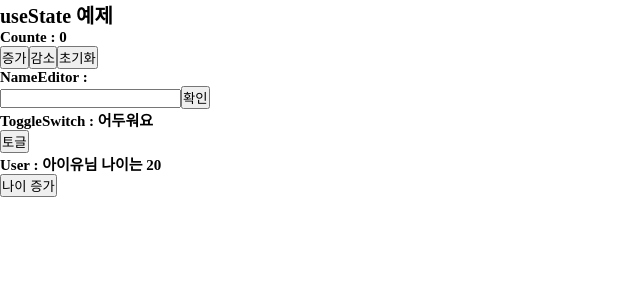
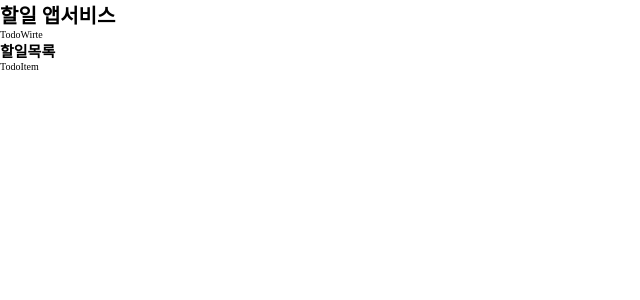
Before and after one commit to yachea/til_react_cra_ts, a React (Create React App) app: page / in a window 1280 px wide. Shown: the top 300 px of the page, without its empty margins (0-640 px from the left). Built offline with nearby package versions, Linux system fonts and the light colour scheme.

Commit message:
[docs] useState 의 이해

```diff
--- a/src/App.tsx
+++ b/src/App.tsx
@@ -1,16 +1,33 @@
-import Counter from './components/Counter';
-import NameEditor from './components/NameEditor';
-import ToggleSwitch from './components/ToggleSwitch';
-import User from './components/User';
+import { useState } from 'react';
+import TodoList from './components/todos/TodoList';
+import TodoWirte from './components/todos/TodoWirte';
+import { ITodoType, TodoType } from './types/todoType';
+
 
 function App(): JSX.Element {
+  // ts 자리
+
+  // 여기에 목록 데이터를 보광해야 함.
+  // {id: "", title: "", completed: false}
+  const [todos, setTodos] = useState<(TodoType | ITodoType)[]>([]);
+
+  // todos 를 업데이트 하는 함수
+  const handleTodoUpdate = (): void => {
+    // setTodos
+  };
+  // todo 목록에서 실행할 함수들
+  const onToggle = (): void => {};
+  const onDelte = (): void => {};
+  const onEdit = (): void => {};
+
+  // tsx 자리
   return (
     <div>
-      <h1>useState 예제</h1>
-      <Counter />
-      <NameEditor />
-      <ToggleSwitch />
-      <User />
+      <h1>할일 앱서비스</h1>
+      <div>
+        <TodoWirte setTodos={setTodos} handleTodoUpdate={handleTodoUpdate} />
+        <TodoList todos={todos} onToggle={onToggle} onDelte={onDelte} onEdit={onEdit} />
+      </div>
     </div>
   );
 }
--- /dev/null
+++ b/src/components/todos/TodoItem.tsx
@@ -0,0 +1,11 @@
+type TodoItemProps = {
+  onToggle: () => void;
+  onDelte: () => void;
+  onEdit: () => void;
+};
+
+const TodoItem = ({ onToggle, onDelte, onEdit }: TodoItemProps) => {
+  return <div>TodoItem</div>;
+};
+
+export default TodoItem;
--- /dev/null
+++ b/src/components/todos/TodoList.tsx
@@ -0,0 +1,20 @@
+import { TodoType } from '@/types/todoType';
+import TodoItem from './TodoItem';
+
+type TodoListProps = {
+  todos: TodoType[];
+  onToggle: () => void;
+  onDelte: () => void;
+  onEdit: () => void;
+};
+
+const TodoList = ({ todos, onToggle, onDelte, onEdit }: TodoListProps): JSX.Element => {
+  return (
+    <div>
+      <h2>할일목록</h2>
+      <TodoItem onToggle={onToggle} onDelte={onDelte} onEdit={onEdit} />
+    </div>
+  );
+};
+
+export default TodoList;
--- /dev/null
+++ b/src/components/todos/TodoWirte.tsx
@@ -0,0 +1,12 @@
+import { TodoType } from '../../types/todoType';
+
+type TodoWirteProps = {
+  setTodos: React.Dispatch<React.SetStateAction<TodoType[]>>;
+  handleTodoUpdate: () => void;
+};
+
+function TodoWirte({ setTodos, handleTodoUpdate }: TodoWirteProps) {
+  return <div>TodoWirte</div>;
+}
+
+export default TodoWirte;
--- /dev/null
+++ b/src/types/todoType.ts
@@ -0,0 +1,8 @@
+// 1. type 으로 함.
+export type TodoType = { id: string; title: string; completed: boolean };
+// 2. interface 로 함. 객체일때 interface가 나음
+export interface ITodoType {
+  id: string;
+  title: string;
+  completed: boolean;
+}
--- a/tsconfig.json
+++ b/tsconfig.json
@@ -1,5 +1,10 @@
 {
   "compilerOptions": {
+    "baseUrl": "src",
+    "paths": {
+      "@/*": ["*"], // @/ 로 src 폴더 전체를 참조
+      "@types/*": ["types/*"] // @types 로 src/types 참조
+    },
     "target": "es5",
     "lib": ["dom", "dom.iterable", "esnext"],
     "allowJs": true,
```
Also changed, not shown: 1 other file (tests, documents, lock files or other folders).
